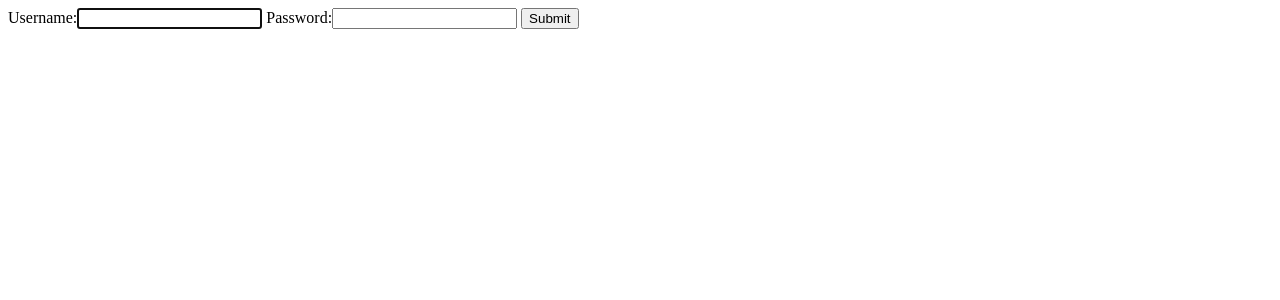
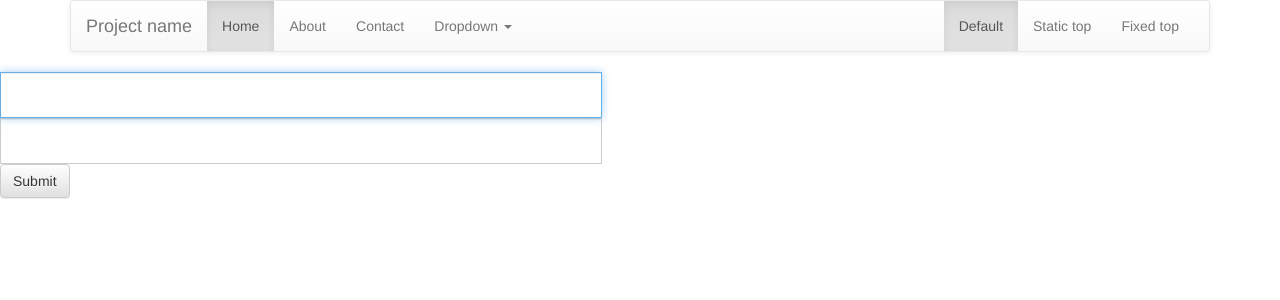
Before and after one commit to Rav2/ocen_prowadzacego, a Django app: page /login/ in a window 1280 px wide. Shown: the top 300 px of the page. Run offline with Django 3.2, Linux system fonts and the light colour scheme; some libraries are stand-ins or nearby versions.

Commit message:
dodano elementy graficzne i paczke ulatwiajaca korzystanie z bootstrap w formularzach django (czytaj komentarz w login.html)

```diff
--- a/ocen_prowadzacego/settings.py
+++ b/ocen_prowadzacego/settings.py
@@ -38,6 +38,7 @@ INSTALLED_APPS = (
     'django.contrib.messages',
     'django.contrib.staticfiles',
     'op_app',
+    'widget_tweaks'
 )
 
 MIDDLEWARE_CLASSES = (
--- a/op_app/templates/base.html
+++ b/op_app/templates/base.html
@@ -14,14 +14,66 @@
 
   <body>
 
-  {% block body %}
+  {%block navbar %}
+     <div class="container">
 
-  {% endblock body %}
+      <!-- Static navbar -->
+      <nav class="navbar navbar-default">
+        <div class="container-fluid">
+          <div class="navbar-header">
+            <button type="button" class="navbar-toggle collapsed" data-toggle="collapse" data-target="#navbar" aria-expanded="false" aria-controls="navbar">
+              <span class="sr-only">Toggle navigation</span>
+              <span class="icon-bar"></span>
+              <span class="icon-bar"></span>
+              <span class="icon-bar"></span>
+            </button>
+            <a class="navbar-brand" href="#">Project name</a>
+          </div>
+          <div id="navbar" class="navbar-collapse collapse">
+            <ul class="nav navbar-nav">
+              <li class="active"><a href="#">Home</a></li>
+              <li><a href="#">About</a></li>
+              <li><a href="#">Contact</a></li>
+              <li class="dropdown">
+                <a href="#" class="dropdown-toggle" data-toggle="dropdown" role="button" aria-haspopup="true" aria-expanded="false">Dropdown <span class="caret"></span></a>
+                <ul class="dropdown-menu">
+                  <li><a href="#">Action</a></li>
+                  <li><a href="#">Another action</a></li>
+                  <li><a href="#">Something else here</a></li>
+                  <li role="separator" class="divider"></li>
+                  <li class="dropdown-header">Nav header</li>
+                  <li><a href="#">Separated link</a></li>
+                  <li><a href="#">One more separated link</a></li>
+                </ul>
+              </li>
+            </ul>
+            <ul class="nav navbar-nav navbar-right">
+              <li class="active"><a href="./">Default <span class="sr-only">(current)</span></a></li>
+              <li><a href="../navbar-static-top/">Static top</a></li>
+              <li><a href="../navbar-fixed-top/">Fixed top</a></li>
+            </ul>
+          </div><!--/.nav-collapse -->
+        </div><!--/.container-fluid -->
+      </nav>
+
+
+
+    </div> <!-- /container -->
+  {% endblock navbar %}
+
+  {% block content %}
+  {% endblock content %}
+
+
   {% block scripts-bottom %}
+
     <script src="https://code.jquery.com/jquery-2.1.3.min.js"></script>
     <script src="https://maxcdn.bootstrapcdn.com/bootstrap/3.3.4/js/bootstrap.min.js"></script>
     <script src="https://code.jquery.com/ui/1.11.4/jquery-ui.min.js"></script>
 
+
+    <!-- IE10 viewport hack for Surface/desktop Windows 8 bug -->
+    <script src="../../assets/js/ie10-viewport-bug-workaround.js"></script>
     {% block page-script-bottom %}{% endblock %}
     {% endblock %}
     </div>
--- a/op_app/templates/registration/login.html
+++ b/op_app/templates/registration/login.html
@@ -1,14 +1,27 @@
-<!DOCTYPE html>
-<html lang="en">
-<head>
-    <meta charset="UTF-8">
-    <title></title>
-</head>
-<body>
-<form action="/login/" method="post">
+{% extends "base.html" %}
+{% block content %}
+<!--<form action="/login/" method="post">
+    <div class="input-group">
+        {% csrf_token %}
+        {{ form }}
+
+    <input type="submit" class="btn btn-default" value="Submit" />
+    </div>
+</form> !-->
+
+<!-- Trzeba zainstalowac paczke django-widget-tweaks przez pip install !-->
+{% load widget_tweaks %}
+<form>
+    <div class="input-group input-group-lg">
     {% csrf_token %}
-    {{ form }}
-    <input type="submit" value="Submit" />
+
+    {{ form.username|add_class:"form-control " }}
+    {{ form.username.errors }}
+
+    {{ form.password|add_class:"form-control" }}
+    {{ form.password.errors }}
+        <input type="submit" class="btn btn-default" value="Submit" />
+    </div>
 </form>
-</body>
-</html>
+
+{% endblock %}
--- a/op_app/views.py
+++ b/op_app/views.py
@@ -1,5 +1,6 @@
 from django.shortcuts import render
 from django.http import HttpResponse
+
 # Create your views here.
 
 
```
Also changed, not shown: op_app/templates/index.html (+9 -15 lines).
